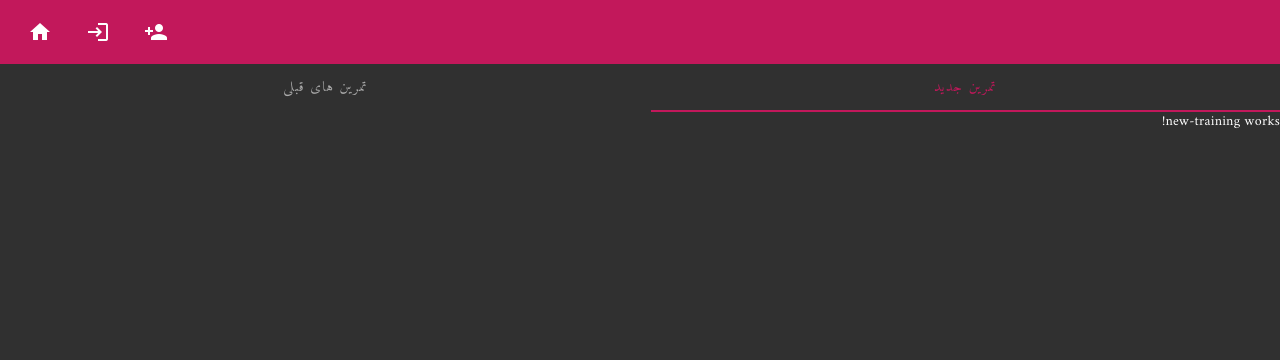
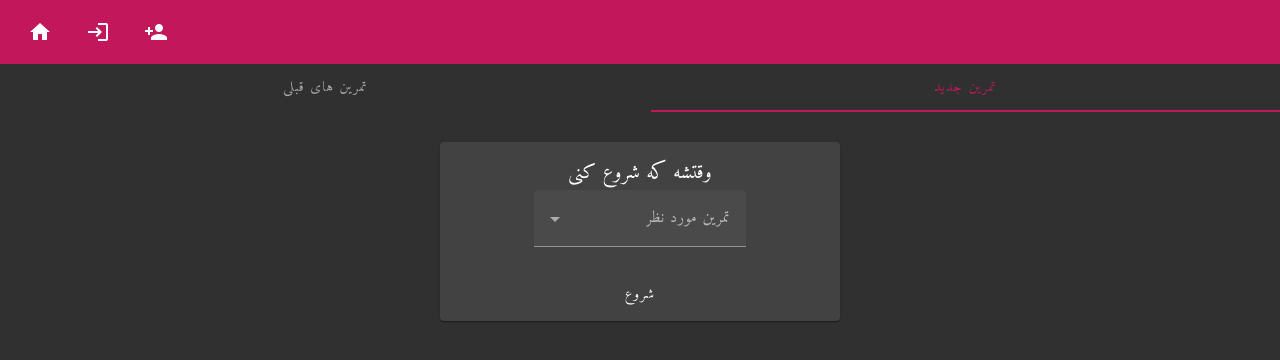
Before and after one commit to ramankhan7/Fitness-app, an Angular app: page /training in a window 1280 px wide. Shown: the top 360 px of the page. Built offline with nearby package versions, Linux system fonts and the light colour scheme.

Commit message:
new trainning page

```diff
--- a/src/app/material.module.ts
+++ b/src/app/material.module.ts
@@ -10,6 +10,8 @@ import { MatToolbarModule } from '@angular/material/toolbar';
 import { MatIconModule } from '@angular/material/icon';
 import { MatListModule } from '@angular/material/list';
 import { MatTabsModule } from '@angular/material/tabs';
+import { MatCardModule } from '@angular/material/card';
+import { MatSelectModule } from '@angular/material/select';
 
 @NgModule({
   imports: [
@@ -24,6 +26,8 @@ import { MatTabsModule } from '@angular/material/tabs';
     MatIconModule,
     MatListModule,
     MatTabsModule,
+    MatCardModule,
+    MatSelectModule,
   ],
   exports: [
     MatFormFieldModule,
@@ -37,6 +41,8 @@ import { MatTabsModule } from '@angular/material/tabs';
     MatIconModule,
     MatListModule,
     MatTabsModule,
+    MatCardModule,
+    MatSelectModule,
   ],
 })
 export class MaterialModule {}
--- a/src/app/new-training/new-training.component.css
+++ b/src/app/new-training/new-training.component.css
@@ -0,0 +1,8 @@
+mat-card-title {
+  font-family: "Amiri", serif;
+}
+
+
+.new-training{
+  padding: 30px;
+}
--- a/src/app/new-training/new-training.component.html
+++ b/src/app/new-training/new-training.component.html
@@ -1 +1,23 @@
-<p>new-training works!</p>
+<section class="new-training" fxLayout fxLayoutAlign="center">
+  <mat-card fxFlex="400px" fxFlex.xs="100%">
+    <mat-card-header fxLayoutAlign="center">
+      <mat-card-title> وقتشه که شروع کنی </mat-card-title>
+    </mat-card-header>
+
+    <mat-card-content fxLayoutAlign="center">
+      <mat-form-field appearance="fill">
+        <mat-label>تمرین مورد نظر </mat-label>
+        <mat-select>
+          <mat-option value="شنا"> شنا </mat-option>
+          <mat-option value="دراز و نشست"> دراز و نشست </mat-option>
+          <mat-option value="پلانک"> پلانک </mat-option>
+          <mat-option value="اسکوات"> اسکوات </mat-option>
+        </mat-select>
+      </mat-form-field>
+    </mat-card-content>
+
+    <mat-card-actions fxLayoutAlign="center">
+      <button type="submit" mat-button>شروع</button>
+    </mat-card-actions>
+  </mat-card>
+</section>
```
